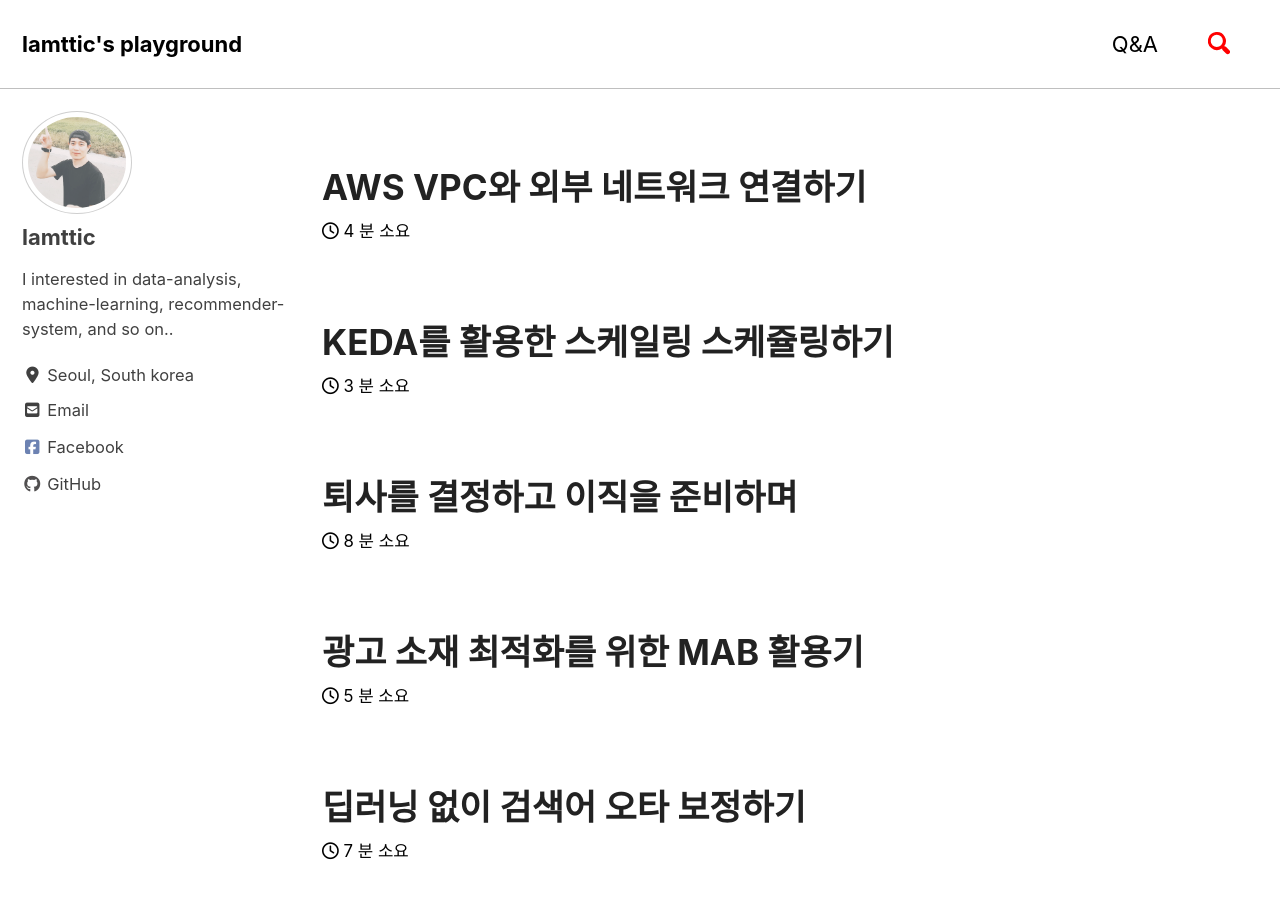
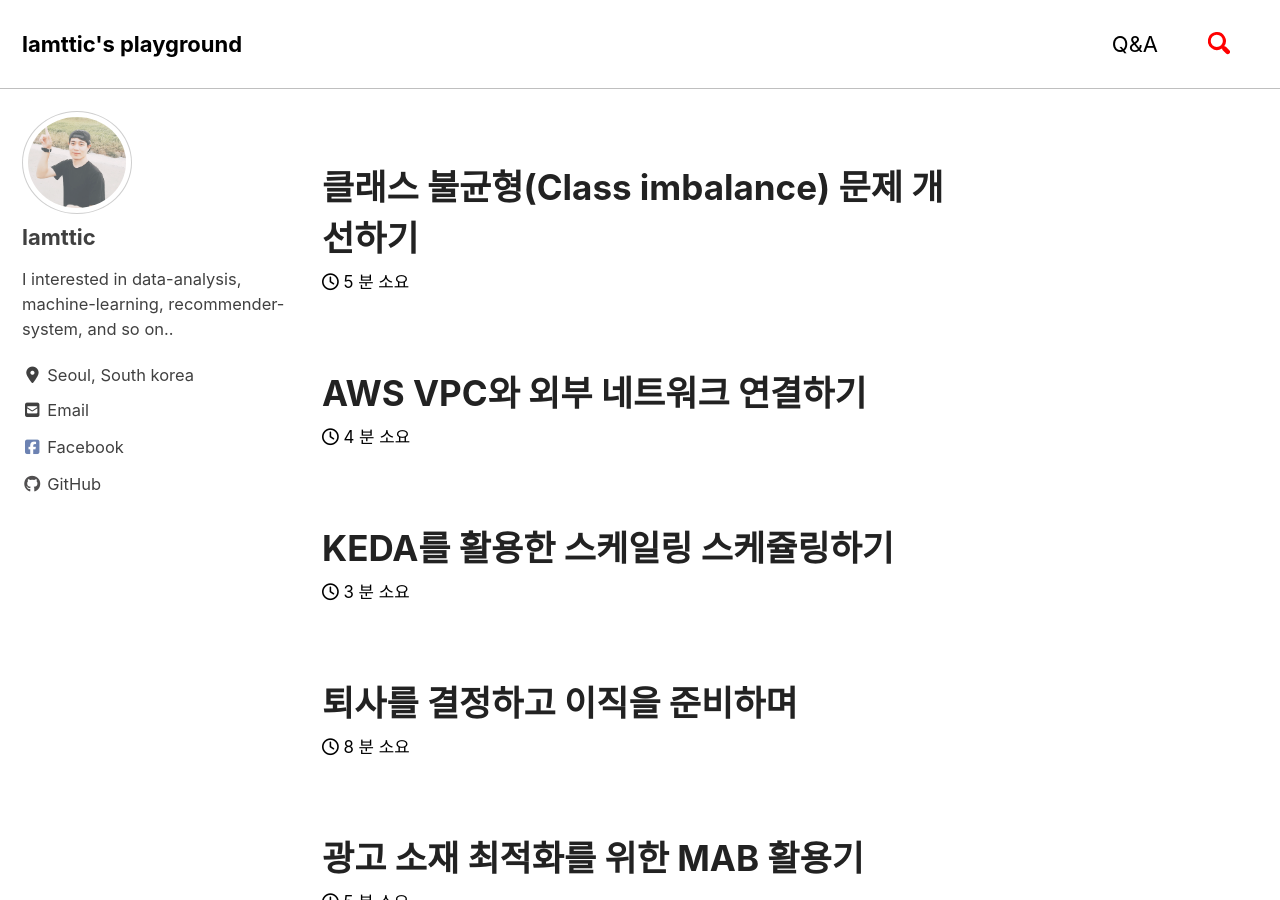
Before and after one commit to lamttic/lamttic.github.io, a Jekyll site: the page built from index.html, in a window 1280 px wide and 900 px high. Built offline with Jekyll 4.4.1, drawn with Linux system fonts in a browser that asks for light colours; cached includes are drawn as plain includes; nearby versions of some CDN libraries; the list of posts is cut into pages by our own code; part of the change alters nothing that is shown.

Commit message:
Add new post

````diff
--- a/_includes/head.html
+++ b/_includes/head.html
@@ -52,3 +52,8 @@
     <script src="{{ script | relative_url }}"></script>
   {% endfor %}
 {% endif %}
+
+<!-- Mathjax Support -->
+<script type="text/javascript" async
+  src="https://cdn.mathjax.org/mathjax/latest/MathJax.js?config=TeX-MML-AM_CHTML">
+</script>
--- /dev/null
+++ b/_posts/2024-03-03-01.markdown
@@ -0,0 +1,174 @@
+---
+layout: single
+excerpt: ""
+title: "클래스 불균형(Class imbalance) 문제 개선하기"
+date: 2024-03-03 00:39:00 +0900
+---
+
+실 데이터로 머신러닝 모델을 학습하다보면 일부 클래스의 데이터가 다른 클래스에 비해 상대적으로 많은 클래스 불균형(Class imbalance) 문제를 자주 마주하게 된다. 이러한 클래스 불균형 문제는 편향된 모델을 학습하게 되어 높은 성능을 보장하기 어렵기 때문에 적절하게 해결해주어야 한다.
+
+이 글에서는 클래스 불균형 문제를 개선할 수 있는 방법들을 다양한 각도에서 살펴보도록 한다.
+
+## 클래스 불균형(Class imbalance)란?
+
+클래스 불균형이란, 모델 학습에 사용되는 데이터가 특정 클래스에 치중되어 있어 편향된 모델을 학습하게 되는 문제를 말한다.
+
+실제 환경에서 습득한 데이터로 학습할 경우 클래스 불균형은 빈번하게 발생할 수 있어 이를 처리하는 방법을 알고 있는 것이 좋다.
+
+또한, 클래스 불균형 문제를 해결할 수 있는 방법은 다양하지만, 무작정 여러 방법을 사용하게 되면 오히려 모델 성능을 더 악화시킬 수 있으므로 상황에 따라 적절한 전략을 선택하여 모델의 성능을 향상시키는 것이 중요하다. 실제로 적절한 전략으로 학습된 모델은 학습하지 않은 새로운 데이터를 만나도 일반화되어 좋은 성능을 보여줄 수 있다.
+
+이러한 클래스 불균형을 해결할 수 있는 여러 가지 방법들에 대해 알아보자.
+
+## 재샘플링(Re-sampling)
+
+재샘플링(Re-sampling)은 수집된 데이터를 클래스 특성에 따라 다시 샘플링하는 방법이다. 소수 클래스 데이터를 늘리거나, 다수 클래스의 데이터를 줄여서 클래스별 데이터 크기 차이를 최소화하여 편향된 모델을 학습하는 것이 주 목적이다.
+
+### 1. 과소샘플링(Under-sampling)
+
+이 방법은 다수 클래스에서 일부 샘플을 제거하여 클래스 간 균형을 맞추는 방법이다. 다수 클래스를 가진 데이터가 일부 제거되므로 학습 시간도 빨라지고 메모리도 적게 사용할 수 있다는 장점이 있다.
+
+다만, 학습에 활용할 수 있는 데이터를 무작위로 버리는 셈이 되므로 전반적인 학습 성능에 떨어질 수 있다. 또한, 보통 소수 클래스의 개수에 최대한 맞추기 때문에 클래스간 데이터 수의 차이가 너무 크지 않거나 소수 클래스의 데이터 개수가 충분할 때 사용하는 것이 바람직하다.
+
+### 2. 과대샘플링(Over-sampling)
+
+이 방법은 과소샘플링과는 반대로 소수 클래스의 샘플을 증가시켜 클래스 간 균형을 맞추는 방법이다. 다만, 단순히 복제하는 것은 특정 샘플에 편향된 모델을 학습을 유도하므로 소수 클래스 샘플을 합성하여 새로운 샘플을 생성하는 합성 샘플링(Synthetic Sampling) 방법을 많이 사용한다.
+
+그 중에서도 Synthetic Minority Over-sampling Technique(이하, SMOTE)가 가장 많이 알려져있다.
+
+![SMOTE]({{site_url}}/assets/images/2024-03-03-01-01.png)
+
+SMOTE는 위와 같이 두 샘플 사이에 각 feature의 보간(Interpolation)을 새로운 샘플에서 부여하는 방법으로 kNN(K-nearest neighbor)로 구해진 k개의 근접 샘플간의 보간을 활용한다.
+
+이 방법을 사용하면, 소수 클래스의 샘플을 늘리면서도 단순 복제가 아닌 유사 샘플을 늘리게 되어 클래스 불균형과 오버 피팅 문제를 동시에 해결할 수 있다.
+
+다만, kNN을 기반하므로 데이터 셋이 클수록 계산 비용이 증가하고 이상치에 대해서도 합성을 진행하게 된다는 문제점이 있으므로, 소수 클래스의 샘플이 해당 클래스의 데이터 분포를 대변할 수 있으나 단지 수집된 개수가 적은 경우에 사용할 때 효율적이라고 볼 수 있다.
+
+과대샘플링에는 SMOTE 이외에도 ADASYN, Borderline-SMOTE 등 여러 방법이 있으므로 필요하다면 관련된 방법들을 찾아보도록 하자.
+
+## 앙상블
+
+앙상블 기법은 다양한 모델을 결합하여 불균형한 클래스를 더 잘 학습하는 방법으로, 다양한 모델을 함께 사용함으로써 오버피팅을 줄이고 각 모델의 약점을 보완해서 정확도를 향상시킬 수 있다. 특히 소수 클래스에 더 중점을 두는 모델을 포함시키는 전략이 유효할 수 있다. 앙상블 학습은 모델의 다양성을 확보하고 예측 성능을 향상시킬 수 있어, 클래스 불균형을 해결하는 데 효과적인 방법 중 하나다.
+
+다만 여러 모델을 조합해야 하므로 비용이 많이 들고, 모델의 예측 결과에 대한 이유를 분석하기 어렵다는 단점이 있다.
+
+## 클래스별 가중치 조정
+
+가중치 조절은 클래스 간의 불균형을 해결하기 위한 또 다른 효과적인 방법으로, 다수 클래스와 소수 클래스의 샘플에 서로 다른 가중치를 부여하여 모델이 소수 클래스에 더 많은 주의를 기울이도록 하는 방법이다. 이를 통해 모델은 소수 클래스를 잘못 분류했을 때 더 큰 패널티를 받게 되어, 불균형한 데이터에서도 어느 정도 밸런스를 갖춘 모델을 학습할 수 있다.
+
+이 방법은 학습 데이터 내 각 클래스마다 다른 가중치를 할당할 수 있다는 점을 활용하기 때문에 간단하게 시도할 수 있지만, 모델이 여전히 다수 클래스를 향해 편향될 가능성이 높아 클래스 불균형이 매우 심한 경우에 효과적이지 않을 수 있다.
+
+또한, 각 클래스에 적절한 가중치를 찾는 것이 어렵고 이를 위한 추가적인 실험이 필요할 수 있다.
+
+## 손실 함수(loss function) 변경
+
+손실 함수(loss function)은 모델의 예측 값과 실제 값 간의 차이를 측정하는 함수로, 모델이 예측한 결과가 실제 결과와 얼마나 다른지 나타내는 지표로 사용된다. 이러한 특성 때문에 클래스 불균형 문제에서 손실 함수를 어떻게 정의하느냐에 따라 모델의 성능을 개선시킬 수 있다.
+
+### Focal loss
+
+focal loss는 학습 모델에서 클래스 불균형 문제를 다루기 위해 설계된 손실 함수로 `Focal Loss for Dense Object Detection`이라는 논문에서 Lin에 의해 소개되었다.
+
+focal loss의 아이디어는 교차 엔트로피 손실(cross-entropy loss)과 유사하지만, 쉬운 샘플(정답에 가깝게 예측한 샘플)에 더 적은 가중치를 부여하여 모델이 어려운 예제에 더 집중하여 소수 클래스의 성능을 향상시키는 데 도움을 준다.
+
+혹시 positive, negative 샘플에 대해 잘 모르거나 정확히 이해하고 있지 않다면, [정보 검색(Information Retrieval)의 평가는 어떻게 하는 것이 좋을까?]({{ site.url }}/2020/03/16/01.html)를 통해 이해하길 바란다.
+
+$$FL(p_t) = -(1-p_t)^{\gamma}{\log}(p_t)$$
+
+위 focal loss의 수식을 보면, 기존 교차 엔트로피 손실에 $$(1-p_t)$$의 수식을 추가하여 쉬운 샘플에 대한 손실을 줄이고, 어렵고 잘못 분류된 샘플에 대한 손실에 집중하게 된다. 또한, 이것의 정도를 $${\gamma}$$를 활용하여 조절할 수 있다.
+
+아래 코드는 PyTorch에서 구현한 focal loss 예제 코드이다.
+
+```python
+class FocalLoss(nn.Module):
+    def __init__(self, gamma: float = 2.0, weight: Optional[torch.Tensor] = None, ignore_index: int = 0):
+        super().__init__()
+        self.gamma = gamma
+        self.weight = weight
+        self.ignore_index = ignore_index
+
+    def forward(self, x: torch.Tensor, target: torch.Tensor) -> torch.Tensor:
+        log_pt = F.cross_entropy(
+            x, target, weight=self.weight.to(x.device), reduction="none", ignore_index=self.ignore_index
+        )
+        pt = torch.exp(-log_pt)
+        loss = (1.0 - pt) ** self.gamma * log_pt
+        return loss.mean()
+```
+
+### Asymmetric loss
+
+asymmetric loss는 앞서 설명한 focal loss의 문제점을 해결하면서 보다 더 극단적으로 클래스 불균형 문제를 다루는 손실 함수이다.
+
+`Asymmetric Loss For Multi-Label Classification`라는 논문에서 제안된 방법으로, 이름에서도 알 수 있듯이 여러 클래스에 대해 비대칭적인 계산을 통해 클래스 불균형 문제를 해결한다.
+
+focal loss는 정답에 가깝게 예측한 샘플은 다수 클래스, 소수 클래스 상관 없이 무조건 영향을 줄인다. 그래서 가뜩이나 적은 소수 클래스에 기여도가 더 줄어들어서 전반적인 성능 저하를 유발할 수 있다는 단점이 있다.
+
+이러한 문제를 해결하기 위해 asymmetric loss는 두 가지 개선점을 제시한다.
+
+**Asymmetric focusing**
+
+우선 positive와 negative를 위한 loss를 아래와 같이 따로 정의하고, 각각의 $$\gamma_+$$ 와 $$\gamma_-$$를 별도로 설정한다.
+
+$$L_+=(1-p)^{\gamma_+}\log(p)$$
+
+$$L_-=p^{\gamma_-}\log(1-p)$$
+
+이 때 $$\gamma_-$$를 $$\gamma_+$$보다 크게 만들어서 수가 적은 positive 샘플의 기여도를 줄이지 않도록 한다.
+
+**Asymmetric probability shifting**
+
+위 asymmetric focusing보다 더 강력하게 쉬운 negative 샘플을 제어하기 위해 loss에 들어가는 확률의 일부를 강제로 조정한다.
+
+$$p_m=\max(p-m, 0)$$
+
+수식을 보면, m(margin) 보다 작은 확률값을 가지면 강제로 0의 확률값을 가지도록 한다.
+
+적절한 m 값을 지정하면 모든 negative 샘플의 기여도는 줄어들게 되고, m 미만의 확률값은 0으로 치환되므로 쉬운 negative 샘플의 기여도는 0이 되어, 클래스 불균형 문제를 조금 더 강력하게 제어할 수 있게 된다.
+
+아래 코드는 PyTorch에서 구현한 asymmetric loss의 예제 코드이다.
+
+```python
+class AsymmetricLoss(nn.Module):
+def __init__(
+    self,
+        weight: Optional[torch.Tensor] = None,
+        gamma_pos: float = 0.0,
+        gamma_neg: float = 1.0,
+        margin: float = 0.2,
+        eps: float = 1e-6,
+    ):
+        super().__init__()
+        self.weight = weight
+        self.gamma_pos = gamma_pos
+        self.gamma_neg = gamma_neg
+        self.margin = margin
+        self.eps = eps
+
+    def forward(self, y_pred: torch.Tensor, y_true: torch.Tensor) -> torch.Tensor:
+        p_neg = torch.clamp(torch.sigmoid(y_pred) - self.margin, min=self.eps)
+        logit = y_pred * y_true + (torch.log(p_neg) - torch.log(1 - p_neg)) * (1 - y_true)
+        bce_loss = F.binary_cross_entropy_with_logits(
+            logit, y_true, weight=self.weight.to(x.device), reduction="none"
+        )
+        p_t = torch.exp(-bce_loss)
+        gamma = self.gamma_pos * y_true + self.gamma_neg * (1 - y_true)
+        loss = bce_loss * ((1 - p_t) ** gamma)
+        return loss.mean()
+```
+
+
+## 마치며
+
+클래스 불균형은 머신 러닝 모델의 성능을 저하시킬 수 있는 중요한 문제이다. 다양한 방법을 통해 클래스 불균형 문제를 해결할 수 있지만, 데이터셋의 특성과 문제의 복잡도에 따라 적합한 방법을 선택해야 한다.
+
+특히 클래스 가중치를 조정하거나 손실 함수를 변경하는 것은 별도의 샘플링 과정이나 별도의 노력을 하지 않아도 되므로 클래스 불균형 문제에 적절히 활용해보는 것을 추천한다.
+
+
+## 참고문헌
+
+1. [https://medium.com/mlearning-ai/handling-class-imbalance-in-machine-learning-cb1473e825ce]
+2. [https://arxiv.org/pdf/1708.02002v2.pdf]
+3. [https://arxiv.org/pdf/2009.14119.pdf]
+
+[https://medium.com/mlearning-ai/handling-class-imbalance-in-machine-learning-cb1473e825ce]:https://medium.com/mlearning-ai/handling-class-imbalance-in-machine-learning-cb1473e825ce
+[https://arxiv.org/pdf/1708.02002v2.pdf]:https://arxiv.org/pdf/1708.02002v2.pdf
+[https://arxiv.org/pdf/2009.14119.pdf]:https://arxiv.org/pdf/2009.14119.pdf
````
Also changed, not shown: assets/images/2024-03-03-01-01.png (added).
